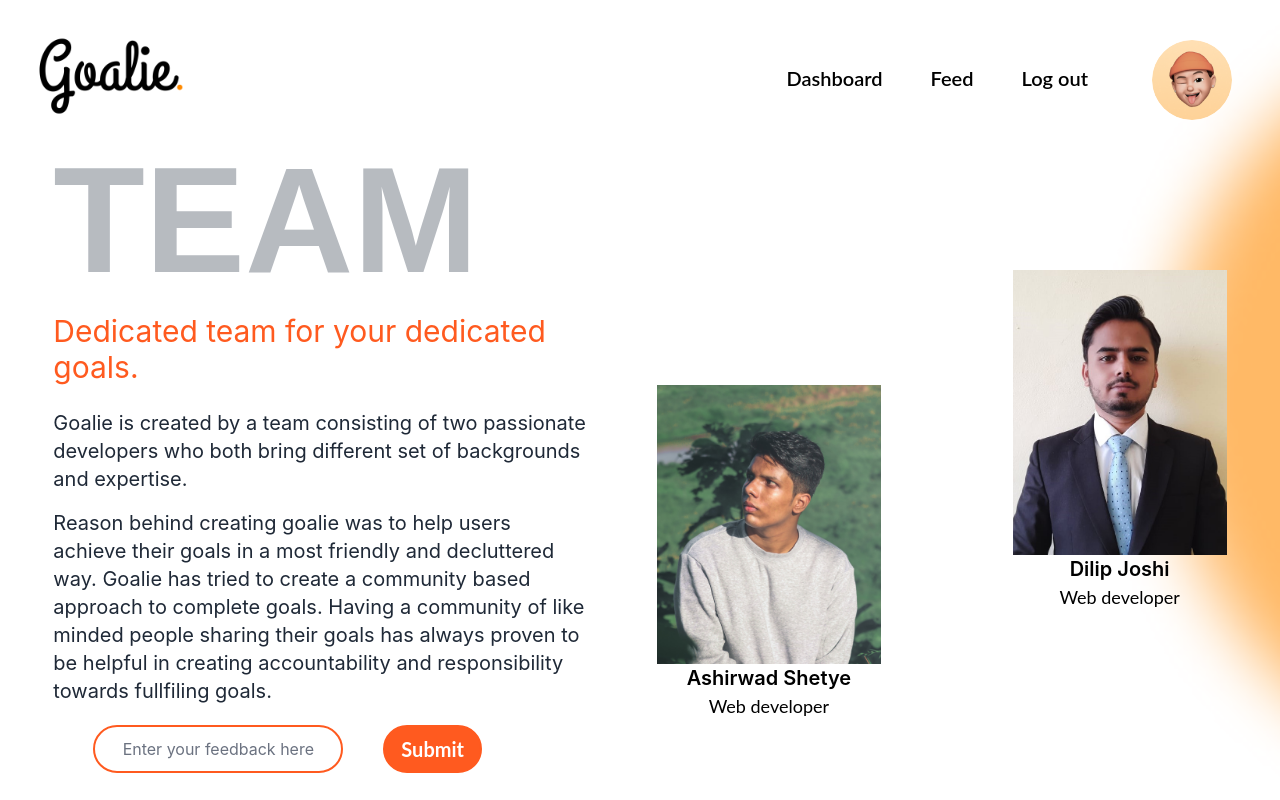
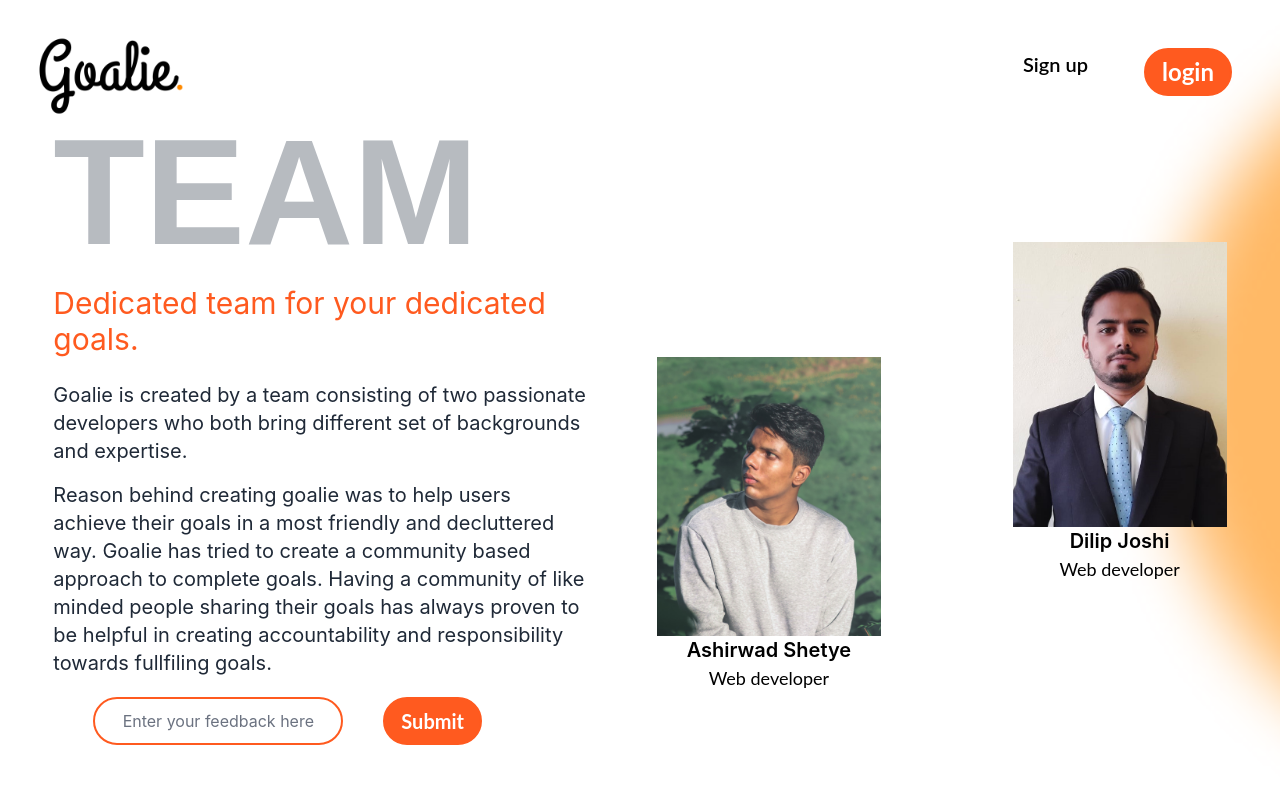
Before and after one commit to Ashirwad-Shetye/Goalie-frontend, a React (Create React App) app: page /aboutus in a window 1280 px wide. Built offline with nearby package versions, Linux system fonts and the light colour scheme; no server answers.

Commit message:
UI bug fixes

```diff
--- a/src/App.tsx
+++ b/src/App.tsx
@@ -31,7 +31,7 @@ function App() {
         setIsLoading(true)
         setTimeout(()=>{
             setIsLoading(false)
-        }, 3000)
+        }, 2000)
     },[getItemFromStorage('token')])
 
     const [isLoading, setIsLoading] = useState(true);
--- a/src/components/aboutus/dropdown.tsx
+++ b/src/components/aboutus/dropdown.tsx
@@ -1,9 +1,7 @@
 import React from 'react'
 import { useState } from 'react'
 import { AiOutlineMenu, } from 'react-icons/ai'
-import { useNavigate } from 'react-router-dom';
-
-// import { RiDashboard2Line } from 'react-icons/ri'
+import { useNavigate } from 'react-router';
 
 interface ItemProps{
   icon: React.ReactElement
@@ -36,26 +34,23 @@ function DropdownMenu(){
     )
   }
 
-  const navigate = useNavigate()
+  const navigate = useNavigate();
 
   return (
     <div className='absolute text-slate-800 mt-16 w-48 bg-white shadow-lg -translate-x-16 rounded-lg
-      overflow-hidden p-1'>
+    overflow-hidden p-1 z-50'>
         <DropdownItem>
           <li
-            onClick={() => navigate('/dashboard')}
-            className='rounded-lg duration-200 hover:bg-orange-500 hover:bg-opacity-20 py-2'>
-          {/* <div className='text-2xl ml-2 mr-4'><AiOutlineComment/></div> */}
-            Dashboard</li>
+          onClick={() => navigate('/dashboard')}
+          className='rounded-lg duration-200 hover:bg-orange-500 hover:bg-opacity-20 py-2'>
+          Dashboard</li>
           <li
             onClick={() => navigate('/feed')}
             className='rounded-lg duration-200 hover:bg-orange-500 hover:bg-opacity-20 py-2'>
-          {/* <div className='text-2xl ml-2 mr-4'><RiDashboard2Line/></div> */}
             Feed</li>
           <li
             onClick={() => navigate('/')}
             className='rounded-lg duration-200 hover:bg-orange-500 hover:bg-opacity-20 py-2'>
-          {/* <div className='text-2xl ml-2 mr-4'><RiDashboard2Line/></div> */}
             Log out</li>
         </DropdownItem>
     </div>
--- a/src/components/aboutus/header.tsx
+++ b/src/components/aboutus/header.tsx
@@ -3,10 +3,13 @@ import logo from '../../styles/assets/logo/logo.png';
 import { useNavigate } from 'react-router-dom';
 import MainAvatar from '../../common/userAvatar';
 import Dropdown from './dropdown';
+import { useState } from 'react'
+import { getItemFromStorage } from '../../services/storage';
 
 function Header() {
 
     const navigate = useNavigate();
+    const [isLoggedIn, setIsLoggedIn] = useState((getItemFromStorage('token')?true:false) || false)
 
   return (
     <div>
@@ -16,6 +19,8 @@ function Header() {
                     onClick={() => navigate('/dashboard')}
                 src={logo} alt="logo" />
             </div>
+            {isLoggedIn ?
+                <>
                     <div className='justify-center'>
                         <ul className='hidden mr-48 md:flex items-center mx-8 space-x-8 lg:space-x-12 text-xl
                             font-lato font-semibold my-16'>
@@ -31,9 +36,32 @@ function Header() {
                         </ul>
                     </div>
                     <Dropdown />
+                </>
+            :
+                <>
+                    <div className='justify-center'>
+                        <ul className='mr-40 mt-[60px] md:mt-[50px] md:mr-48 md:flex items-center mx-8 space-x-8 lg:space-x-12 text-xl
+                            font-lato font-semibold my-[50px]'>
+                            <li
+                                onClick={() => navigate('/signup')}
+                                className='hover:text-orange-600 cursor-pointer'>Sign up</li>
+                        </ul>
+                    </div>
+                    <button
+                    className='absolute right-12 top-[50px] md:top-12 text-2xl font-lato bg-orange-500
+                            text-white font-bold py-1.5 px-4 rounded-full hover:bg-transparent
+                            hover:text-orange-500 border-orange-500 duration-200 border-2 hover:shadow-none'
+                            onClick={() => navigate('/login')}
+                    >login</button>
+                </>
+            }
+            {isLoggedIn ?
                 <div>
                 <MainAvatar />
                 </div>
+            :
+            ""}
+
         </nav>
 
     </div>
--- a/src/components/creategoal/dropdown.tsx
+++ b/src/components/creategoal/dropdown.tsx
@@ -1,7 +1,7 @@
 import React from 'react'
 import { useState } from 'react'
 import { AiOutlineMenu, } from 'react-icons/ai'
-// import { RiDashboard2Line } from 'react-icons/ri'
+import { useNavigate } from 'react-router';
 
 interface ItemProps{
   icon: React.ReactElement
@@ -10,7 +10,7 @@ interface ItemProps{
 
 function Dropdown() {
   return (
-    <div className='absolute right-16 mt-11 md:hidden'>
+    <div className='absolute right-32 mt-12 md:hidden'>
         <Menu>
           <MenuItem icon={<AiOutlineMenu/>}>
             <DropdownMenu/>
@@ -34,21 +34,28 @@ function DropdownMenu(){
     )
   }
 
+  const navigate = useNavigate();
+
+
   return (
-    <div className='absolute text-white mt-16 w-48 bg-orange-500 -translate-x-16 rounded-lg
-      overflow-hidden p-1'>
+    <div className='absolute text-slate-800 mt-16 w-48 bg-white shadow-lg -translate-x-16 rounded-lg
+    overflow-hidden p-1 z-50'>
         <DropdownItem>
-          <li className='rounded-lg duration-200 hover:bg-white hover:bg-opacity-20 py-2'>
-            {/* <div className='text-2xl ml-2 mr-4'><RiDashboard2Line/></div> */}
+          <li
+            onClick={() => navigate('/dashboard')}
+            className='rounded-lg duration-200 hover:bg-orange-500 hover:bg-opacity-20 py-2'>
             Dashboard</li>
-          <li className='rounded-lg duration-200 hover:bg-white hover:bg-opacity-20 py-2'>
-          {/* <div className='text-2xl ml-2 mr-4'><AiOutlineComment/></div> */}
-            Community</li>
-          <li className='rounded-lg duration-200 hover:bg-white hover:bg-opacity-20 py-2'>
-          {/* <div className='text-2xl ml-2 mr-4'><RiDashboard2Line/></div> */}
+          <li
+            onClick={() => navigate('/feed')}
+            className='rounded-lg duration-200 hover:bg-orange-500 hover:bg-opacity-20 py-2'>
+            Feed</li>
+          <li
+            onClick={() => navigate('/aboutus')}
+            className='rounded-lg duration-200 hover:bg-orange-500 hover:bg-opacity-20 py-2'>
             About us</li>
-          <li className='rounded-lg duration-200 hover:bg-white hover:bg-opacity-20 py-2'>
-          {/* <div className='text-2xl ml-2 mr-4'><RiDashboard2Line/></div> */}
+          <li
+            onClick={() => navigate('/')}
+            className='rounded-lg duration-200 hover:bg-orange-500 hover:bg-opacity-20 py-2'>
             Log out</li>
         </DropdownItem>
     </div>
--- a/src/components/creategoal/header.tsx
+++ b/src/components/creategoal/header.tsx
@@ -3,7 +3,6 @@ import logo from '../../styles/assets/logo/logo.png';
 import { useNavigate } from 'react-router';
 import Dropdown from './dropdown';
 import Avatar from '../../common/userAvatar'
-
 
 function Header() {
 
--- a/src/components/feed/dropdown.tsx
+++ b/src/components/feed/dropdown.tsx
@@ -39,7 +39,7 @@ function DropdownMenu(){
 
   return (
     <div className='absolute text-slate-800 mt-16 w-48 bg-white shadow-lg -translate-x-16 rounded-lg
-      overflow-hidden p-1'>
+      overflow-hidden p-1 z-50'>
         <DropdownItem>
           <li
             onClick={() => navigate('/dashboard')}
--- a/src/pages/aboutus.tsx
+++ b/src/pages/aboutus.tsx
@@ -6,9 +6,9 @@ import dev2 from '../styles/assets/about/dev2.jpeg'
 function AboutUs() {
   return (
     <div className='bg-dashboard bg-right bg-no-repeat bg-cover bg-fixed
-    w-screen h-screen justify-center align-middle'>
+    min-h-screen min-w-screen max-h-fit max-w-screen justify-center align-middle'>
         <Header />
-        <div className='w-11/12 mx-auto mt-32 md:-mt-12 flex-col lg:flex-row lg:flex lg:space-x-12'>
+        <div className='w-11/12 mx-auto md:-mt-12 flex-col lg:flex-row lg:flex lg:space-x-12'>
             <div className='lg:w-10/12 my-auto'>
                 <div className='text-gray-600 mx-10 md:mx-0 font-poppins opacity-40 font-bold text-[80px] md:text-[150px]'>TEAM</div>
                 <div className='mx-10 md:mx-0 -mt-5 '>
--- a/src/pages/creategoal.tsx
+++ b/src/pages/creategoal.tsx
@@ -56,7 +56,7 @@ function CreateGoal() {
 
   return (
     <div className='bg-dashboard bg-right bg-no-repeat bg-cover bg-fixed
-    min-h-fit min-w-fit h md:h-screen md:w-auto'>
+    min-h-screen min-w-screen max-h-fit max-w-screen'>
         <Header />
         <div className='mx-12 text-center md:text-left md:ml-28 mt-40 md:mt-10 md:w-3/5 lg:w-2/5'>
             <div
--- a/src/pages/dashboard.tsx
+++ b/src/pages/dashboard.tsx
@@ -9,7 +9,7 @@ import CreateGoalButton from '../common/goalCreateButton'
 function Dashboard() {
   return (
     <div className='bg-dashboard bg-right bg-no-repeat bg-cover bg-fixed
-     justify-center align-middle'>
+     justify-center align-middle min-h-screen min-w-screen max-h-fit max-w-screen'>
         <Header />
         <div className="container mt-48 md:mt-0 w-10/12 mx-auto justify-center align-middle lg:mx-auto lg:flex lg:space-x-10">
           <div className="invisible absolute lg:relative lg:visible w-[400px]">
--- a/src/pages/feed.tsx
+++ b/src/pages/feed.tsx
@@ -7,7 +7,7 @@ import UsersList from '../components/feed/usersList';
 function Feed() {
   return (
     <div className='bg-dashboard bg-right bg-no-repeat bg-cover bg-fixed
-     min-h-fit min-w-fit h md:h-screen md:w-auto'>
+      min-h-screen min-w-screen max-h-fit max-w-screen'>
       <Header />
       <PostCreate />
       <div className='container relative top-8 md:flex w-fit mx-auto h-[540px] justify-center
--- a/src/pages/home.tsx
+++ b/src/pages/home.tsx
@@ -9,9 +9,9 @@ function Home() {
 
   return (
     <div className="bg-home bg-no-repeat bg-cover bg-fixed
-    min-h-fit min-w-fit h md:h-screen md:w-auto align-bottom justify-center">
+    min-h-screen min-w-screen max-h-fit max-w-screen align-bottom justify-center">
         <Header />
-        <div className='container relative top-16 text-center h-4/6 w-fit mx-auto align-middle gap-16 content-center
+        <div className='container relative top-20 md:top-28 text-center h-4/6 w-fit mx-auto align-middle gap-16 content-center
           grid'>
           <img
             src={quote}
--- a/src/pages/signup.tsx
+++ b/src/pages/signup.tsx
@@ -75,8 +75,6 @@ function Signup() {
             password,
             }
             register(userData)
-
-            // dispatch(register(userData))
         }
     }
 
```
Lines whose indentation alone changed are shown as unchanged.
